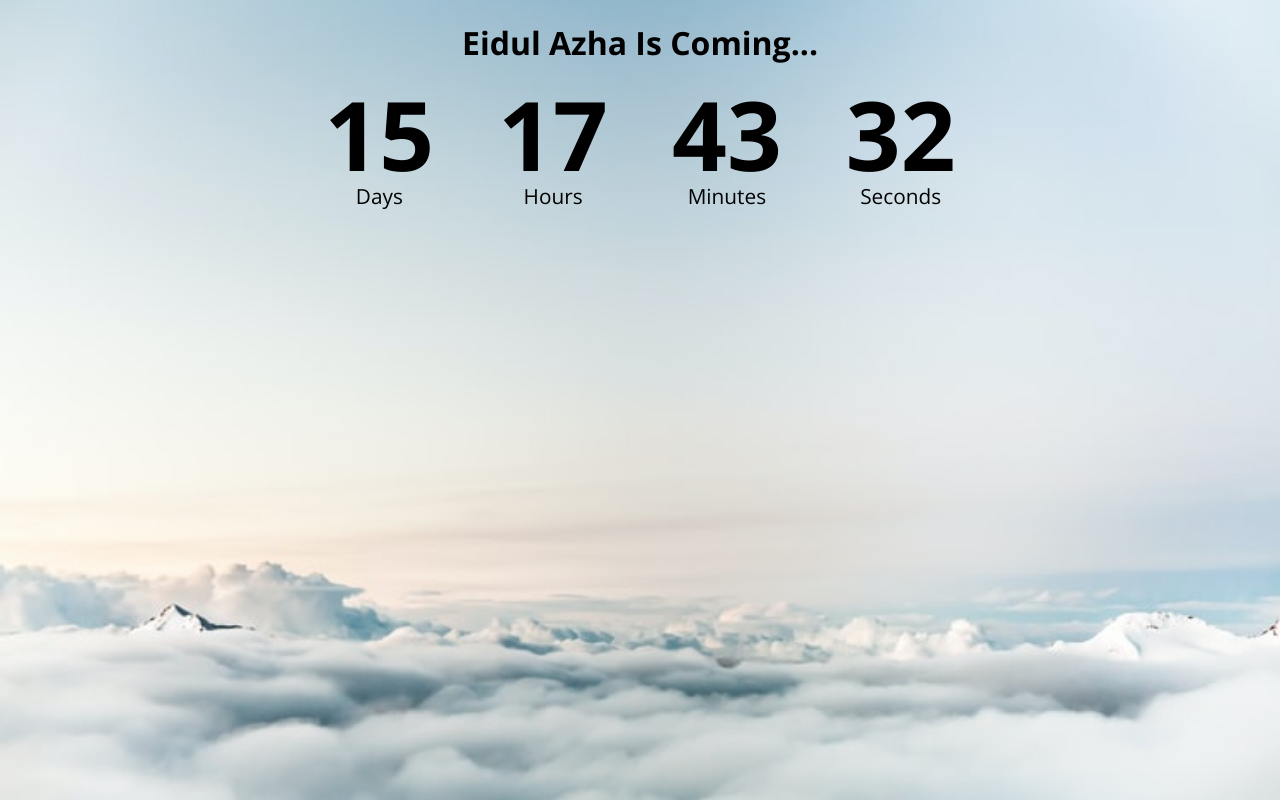
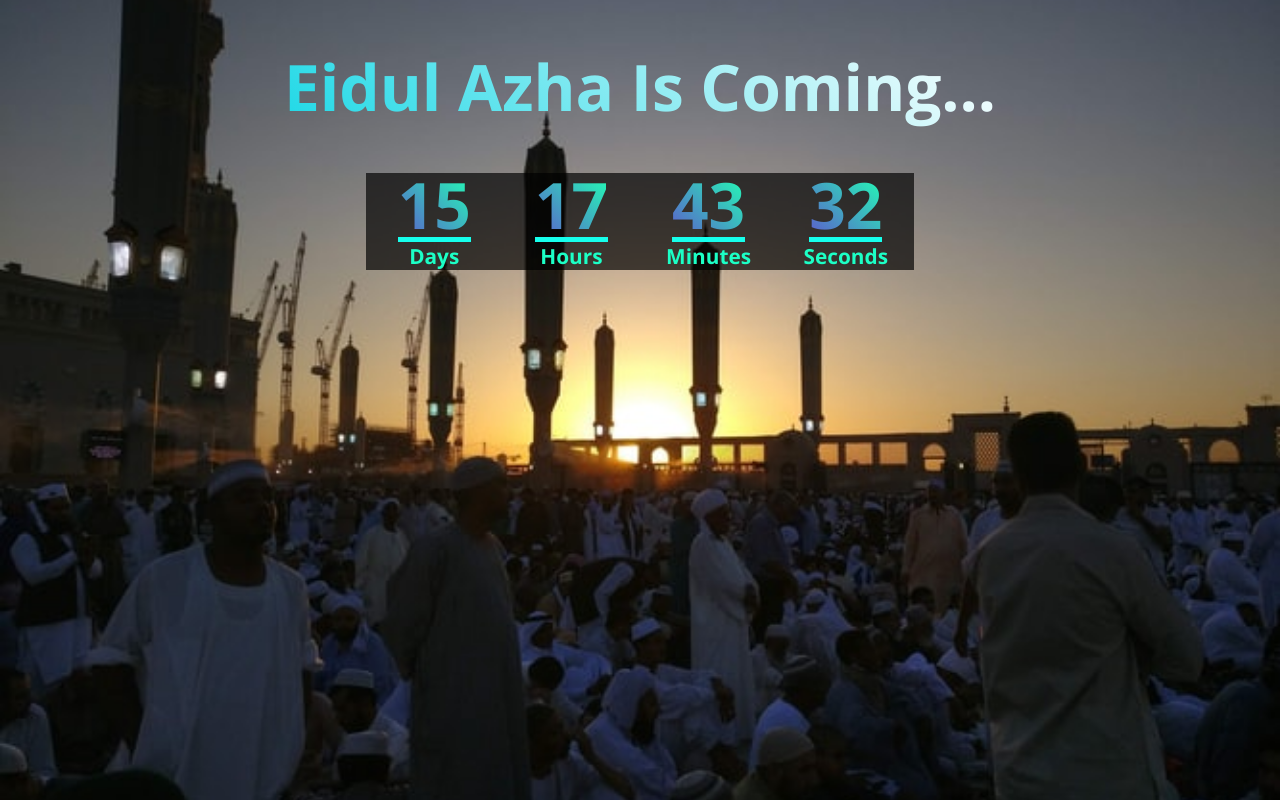
Before and after one commit to Mdashik-pradhan/eid-countdown-timer, a plain HTML site: page index.html in a window 1280 px wide. Drawn offline with nearby package versions, Linux system fonts and the light colour scheme.

Commit message:
final commit

```diff
--- a/index.html
+++ b/index.html
@@ -8,9 +8,9 @@
     <title>Countdown Timer</title>
 </head>
 <body>
-    <h1>Eidul Azha Is Coming...</h1>
+    <h1 class="gradient-color">Eidul Azha Is Coming...</h1>
 
-    <div class="countdown-container">
+    <div class="countdown-container gradient-color1">
         <div class="countdown-el days-c">
             <p class="big-text" id="days">0</p>
                 <span>Days</span>
--- a/style.css
+++ b/style.css
@@ -4,7 +4,7 @@
 }
 
 body {
-    background-image: url('./image/cloud.jfif');
+    background-image: url('./image/Eidul-azha.jfif');
     background-size: cover;
     background-position: center;
     display: flex;
@@ -21,6 +21,34 @@ body {
     margin-top: 5rem;
 }
 
+.gradient-color {
+    font-size: 4rem;
+      background: linear-gradient(45deg, #1ed8e6 , #ffffff);
+      background-clip: tex;
+      -webkit-background-clip: text;
+      -moz-background-clip: text;
+      -webkit-text-fill-color: transparent;
+      -moz-text-fill-color: transparent;
+}
+
+.gradient-color1 p {
+    font-size: 4rem;
+      background: linear-gradient(45deg, #5d5bcc , #22ffb5);
+      background-clip: tex;
+      -webkit-background-clip: text;
+      -moz-background-clip: text;
+      -webkit-text-fill-color: transparent;
+      -moz-text-fill-color: transparent;
+            border-bottom: 5px solid rgb(22, 255, 236);
+}
+
+span {
+    font-size: 30px;
+    font-weight: bold;
+    margin-top: 10px;
+    color: rgb(28, 255, 198);
+}
+
 .countdown-container {
     display: flex;
 }
@@ -34,6 +62,7 @@ body {
 
 .countdown-el {
     text-align: center;
+    background-color: #000000ad;
 }
 
 .countdown-el span {
```
